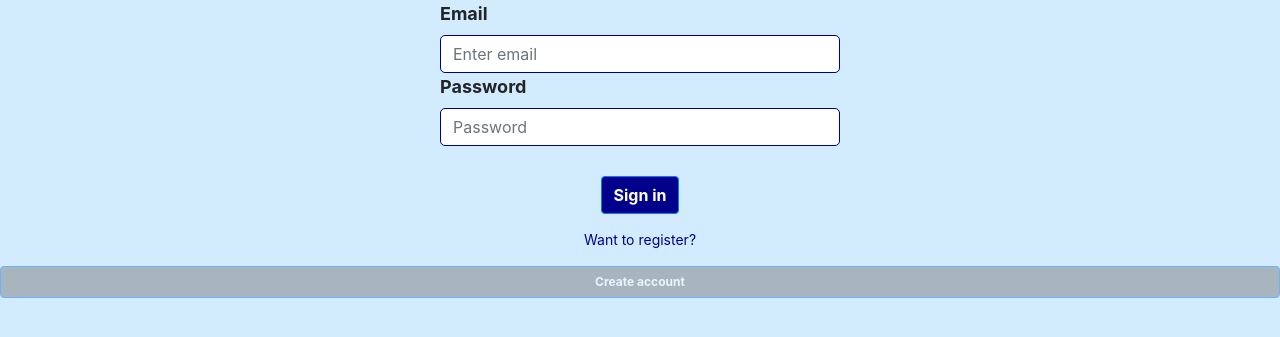
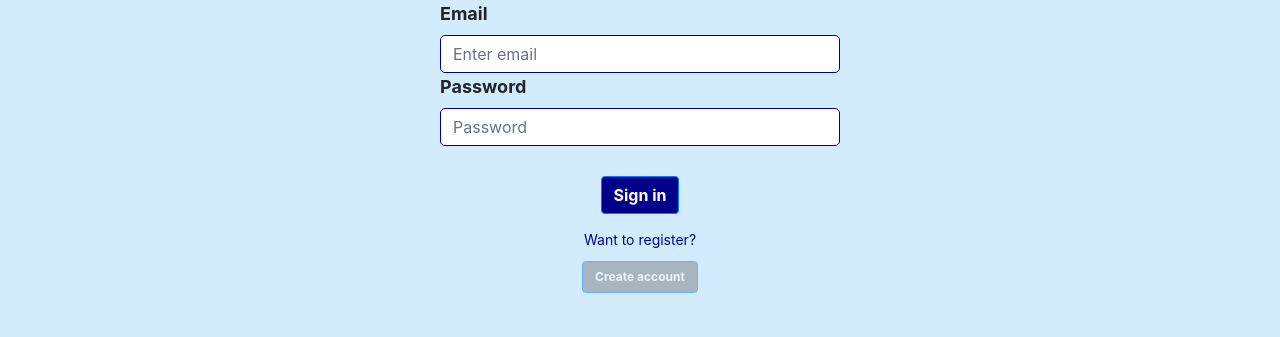
Before and after one commit to GlennVanLaere/PHP-project, a PHP site: page /PHP-project/login.php in a window 1280 px wide. Shown: the part 63-400 px from the top of the page. Run offline with PHP 8.4, Linux system fonts and the light colour scheme.

Commit message:
[style] Fix login & register

```diff
--- a/login.php
+++ b/login.php
@@ -106,7 +106,13 @@ if ( !empty( $_POST ) ) {
       <div>
       <input type="submit" value="Sign in" class="btn btn-primary btnu">
       <p class = 'acc'>Want to register?</p>
-      <a href = 'index.php' class = 'btn btn-primary btn-xs btnu'>Create account</a>
+        <div class="container">
+            <div class="row">
+                <div class="col text-center">
+                    <a href = 'index.php' class = 'btn btn-primary btn-xs'>Create account</a>
+                </div>
+            </div>
+        </div>
       </div>
     </form>
     <script src = 'https://code.jquery.com/jquery-3.4.1.slim.min.js' integrity = 'sha384-J6qa4849blE2+poT4WnyKhv5vZF5SrPo0iEjwBvKU7imGFAV0wwj1yYfoRSJoZ+n' crossorigin = 'anonymous'></script>
```
Also changed, not shown: index.php (+9 -2 lines).
